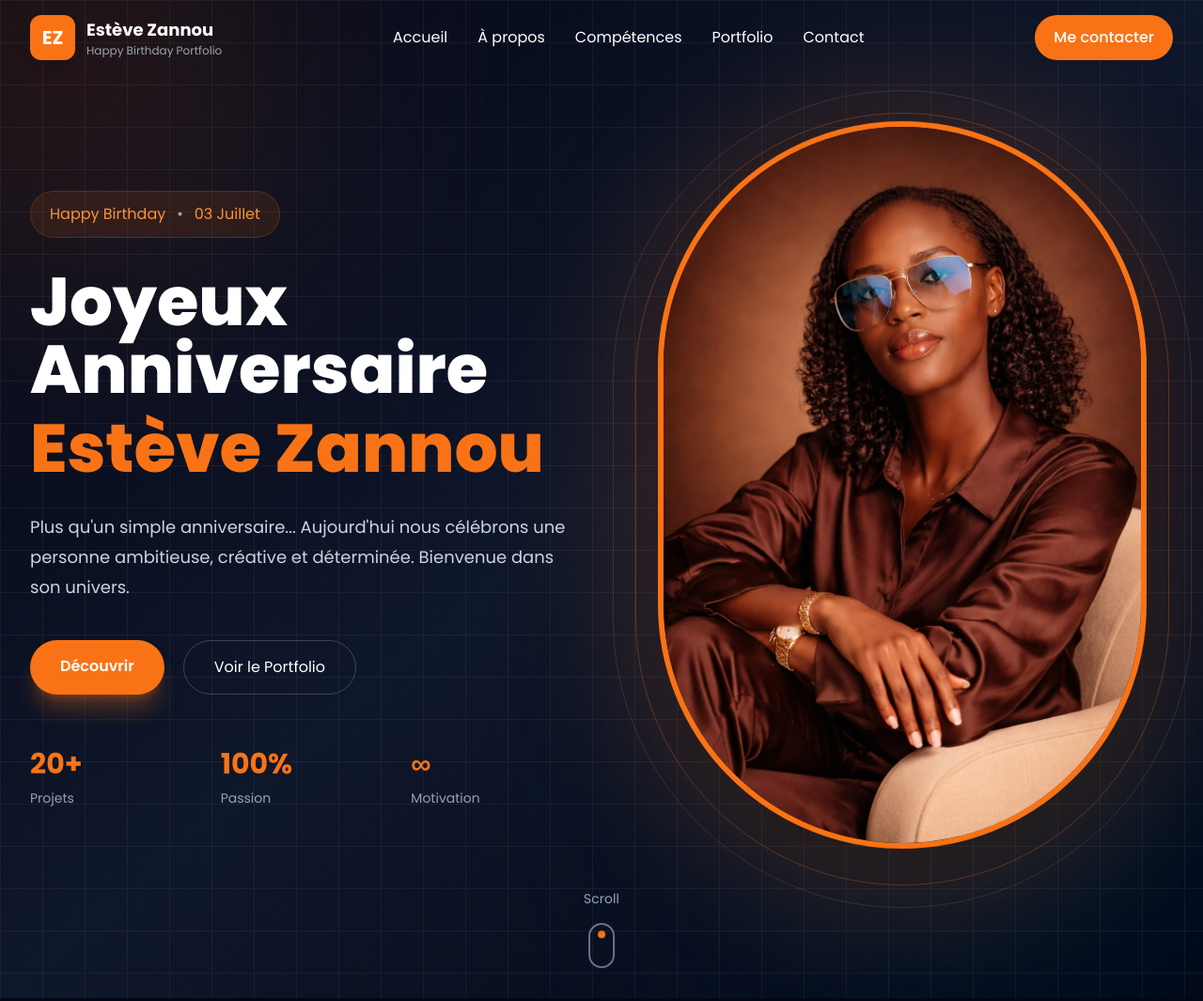
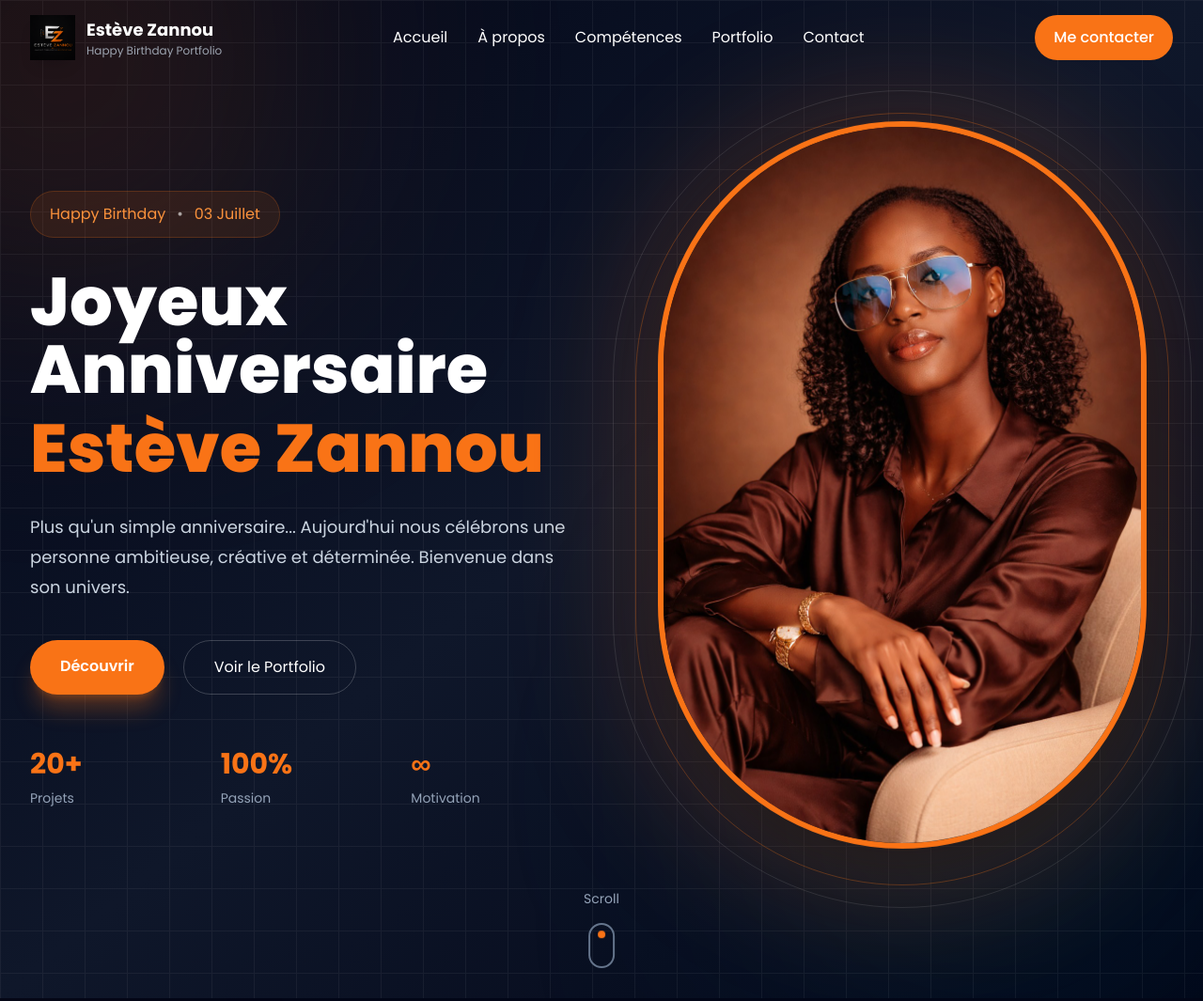
Before and after one commit to Loic-Assogba/annif_esteve, a plain HTML site: page index.html in a window 1280 px wide. Shown: the top 1065 px of the page at 94% size. Drawn offline with nearby package versions, Linux system fonts and the light colour scheme.

Commit message:
Mis à jour du Logo

```diff
--- a/index.html
+++ b/index.html
@@ -405,7 +405,7 @@
                     <div
                         class="w-12 h-12 rounded-xl bg-primary flex items-center justify-center font-bold text-xl shadow-lg"
                     >
-                        EZ
+                        <img src="images/logoesteve.png" alt="Logo" />
                     </div>
 
                     <div>
@@ -1324,7 +1324,7 @@
                             <div
                                 class="w-14 h-14 rounded-2xl bg-orange-500 flex items-center justify-center text-2xl font-black"
                             >
-                                EZ
+                                <img src="images/logoesteve.png" alt="Logo" />
                             </div>
 
                             <div>
@@ -1341,7 +1341,7 @@
                         <p class="mt-6 text-slate-400 leading-8">
                             Merci d'avoir visité ce site créé spécialement pour
                             célébrer l'anniversaire d'Estève tout en mettant en
-                            valeur son univers et ses réalisations.
+                            valeur son univers et ses formtions.
                         </p>
                     </div>
 
```
